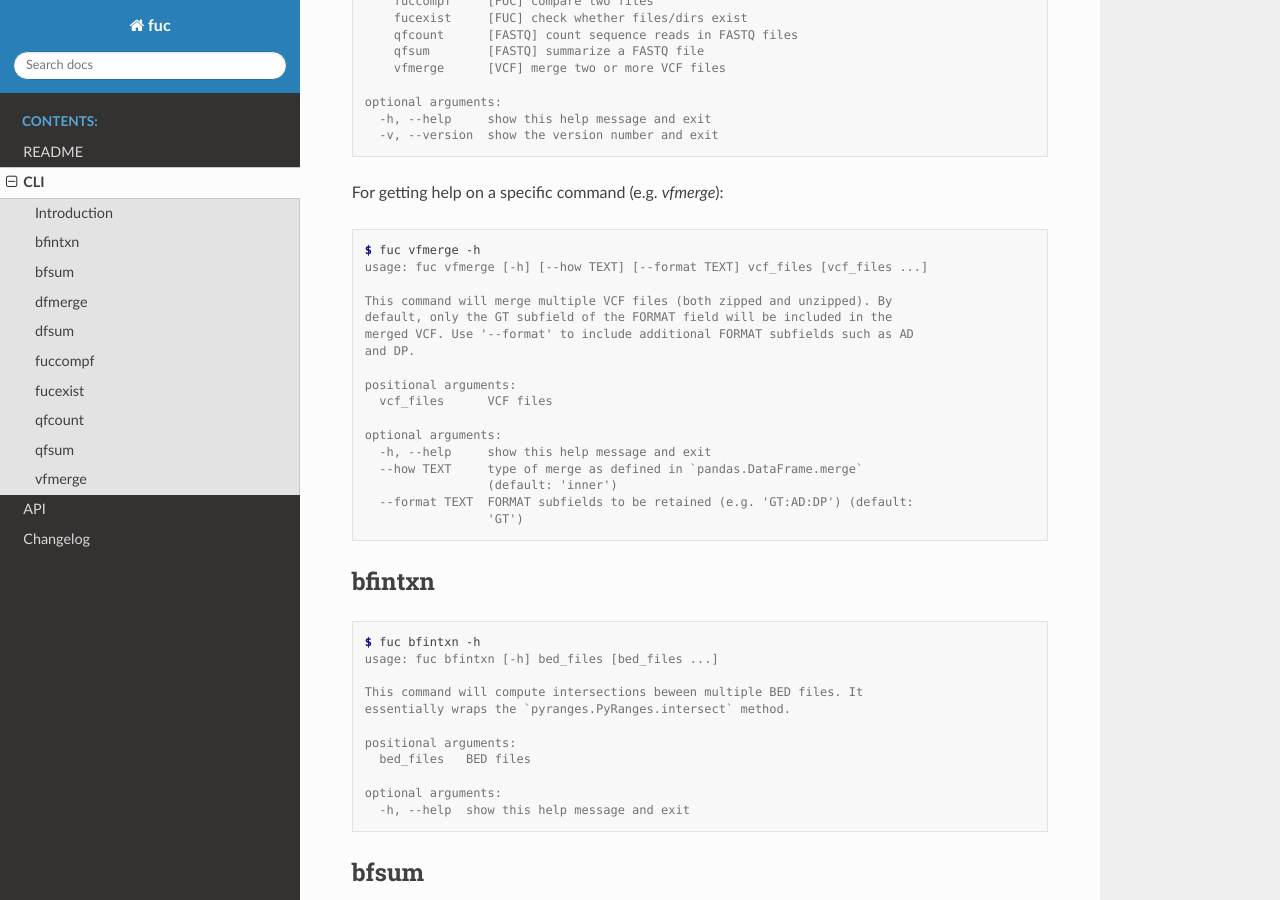
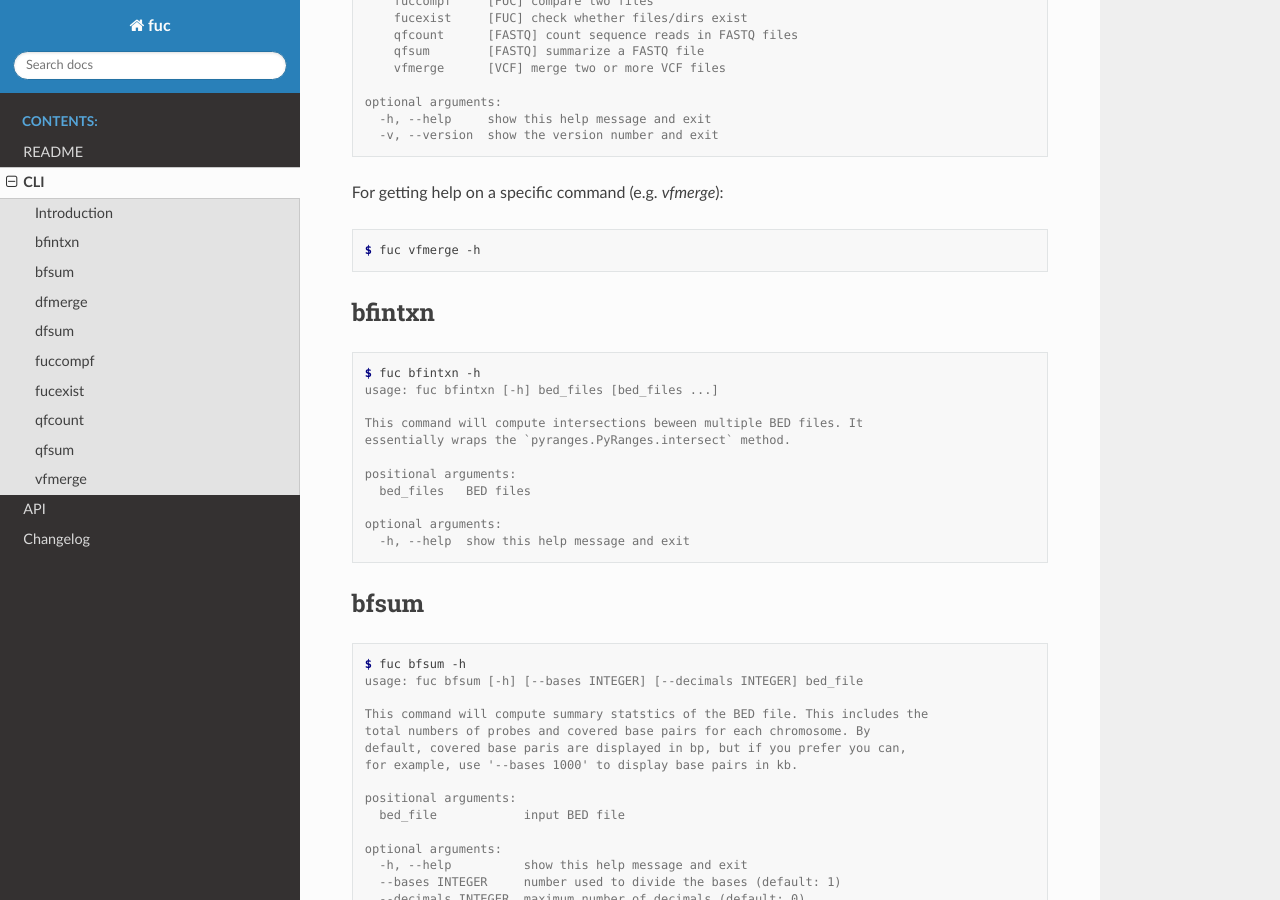
Before and after one commit to sbslee/fuc, a Sphinx documentation site: the page built from docs/cli.rst, in a window 1280 px wide and 900 px high, scrolled down 484 px. Built offline with Sphinx 7.4.7 and the Read the Docs theme 2.0.0, drawn with Linux system fonts in a browser that asks for light colours.

Commit message:
Update docs

```diff
--- a/docs/cli.rst
+++ b/docs/cli.rst
@@ -34,22 +34,6 @@ For getting help on a specific command (e.g. `vfmerge`):
 .. code-block:: console
 
    $ fuc vfmerge -h
-   usage: fuc vfmerge [-h] [--how TEXT] [--format TEXT] vcf_files [vcf_files ...]
-
-   This command will merge multiple VCF files (both zipped and unzipped). By
-   default, only the GT subfield of the FORMAT field will be included in the
-   merged VCF. Use '--format' to include additional FORMAT subfields such as AD
-   and DP.
-
-   positional arguments:
-     vcf_files      VCF files
-
-   optional arguments:
-     -h, --help     show this help message and exit
-     --how TEXT     type of merge as defined in `pandas.DataFrame.merge`
-                    (default: 'inner')
-     --format TEXT  FORMAT subfields to be retained (e.g. 'GT:AD:DP') (default:
-                    'GT')
 
 bfintxn
 =======
```
Also changed, not shown: README.rst (+0 -16 lines), create_doc.py (+1 -6 lines), docs/api.rst (line endings or trailing spaces).
